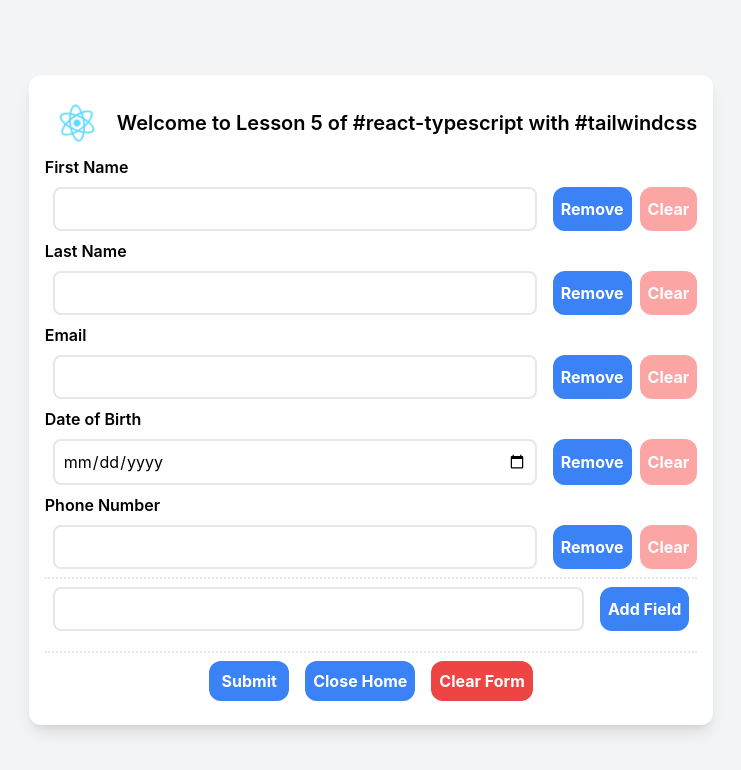
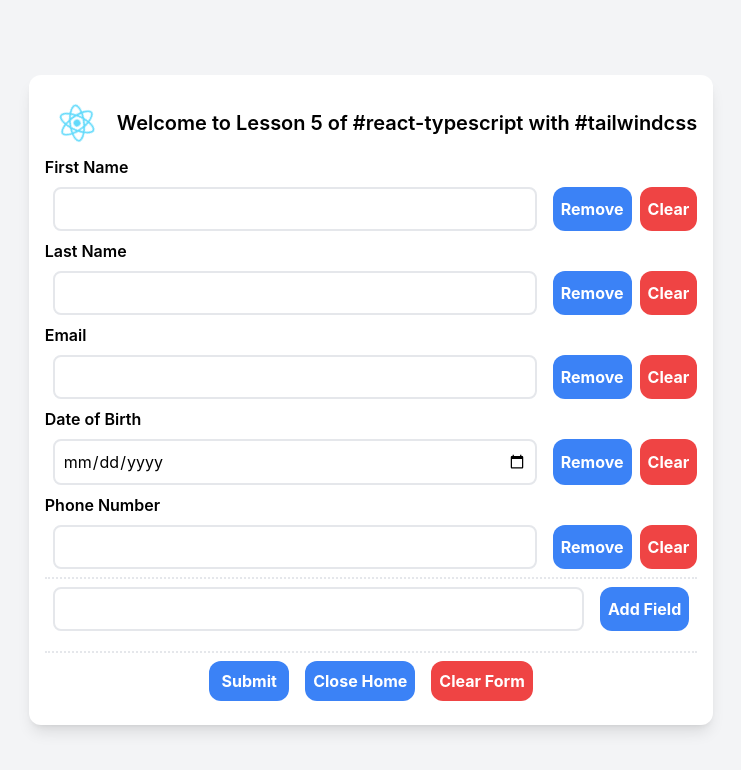
Before and after one commit to shyamprakash123/React-course, a React (Create React App) app: page / in a window 1280 px wide. Both pictures are taken after a click on the button "Open Form". Shown: the top 770 px of the page, without its empty margins (269-1010 px from the left). Built offline with nearby package versions, Linux system fonts and the light colour scheme.

Commit message:
Changed the color of clear button to active red

```diff
--- a/src/components/LabelledInput.tsx
+++ b/src/components/LabelledInput.tsx
@@ -28,7 +28,7 @@ export default function LabelledInput(props: {
         </button>
         <button
           onClick={() => props.setFieldValueCB("", props.id)}
-          className="p-2 mt-2 mb-2  bg-red-300 rounded-xl hover:bg-red-400 text-white font-bold text-base"
+          className="p-2 mt-2 mb-2  bg-red-500 rounded-xl hover:bg-red-600 text-white font-bold text-base"
         >
           Clear
         </button>
```
